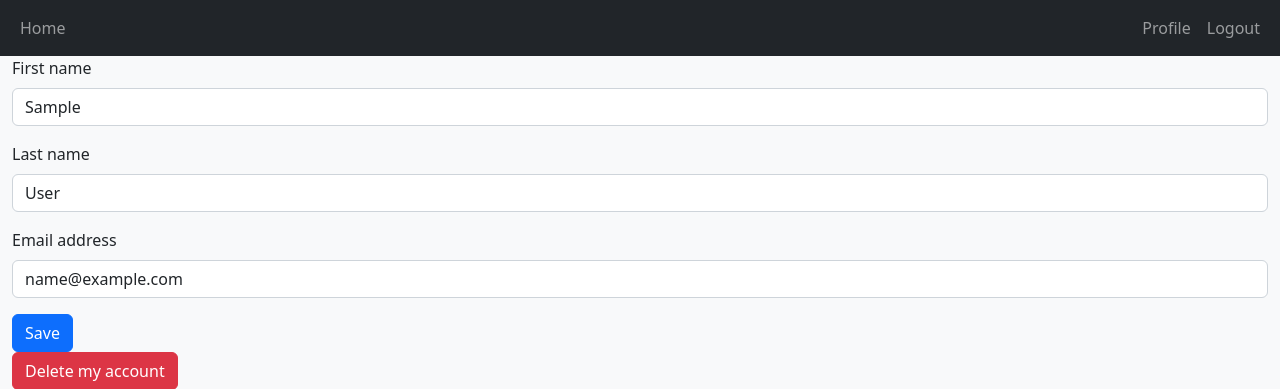
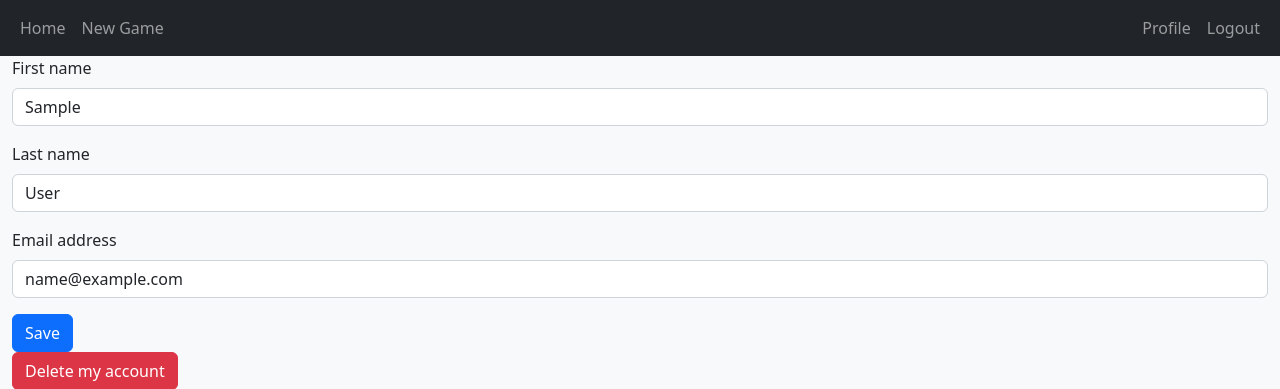
Before and after one commit to wwszola/mysite, a Django app: page /accounts/update/ in a window 1280 px wide. Shown: the top 389 px of the page. Run offline with Django 4.2, Linux system fonts and the light colour scheme; the visitor is signed in with stand-in values (Sample User, id 1); data that the repository does not hold is empty; some libraries are stand-ins or nearby versions.

Commit message:
link to a new game

```diff
--- a/templates/base.html
+++ b/templates/base.html
@@ -27,6 +27,9 @@
                     <ul class="navbar-nav">
                         <li class="nav-item">
                             <a class="nav-link" href="{% url 'home' %}">Home</a>
+                        </li>
+                        <li class="nav-item">
+                            <a class="nav-link" href="{% url 'clickergame:create' %}">New Game</a>
                         </li>
                     </ul>
                 </div>
```
